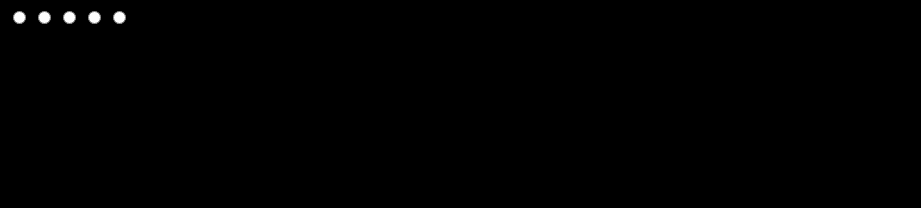
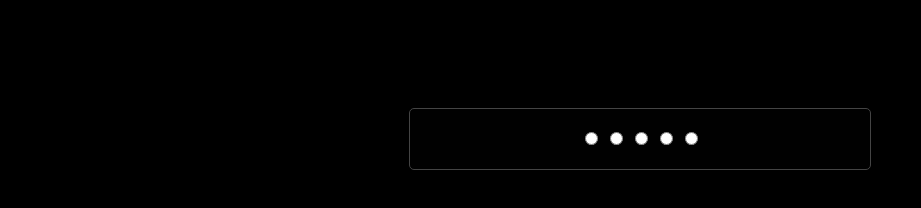
Before and after one commit to khanyicode/30_days_of_javascript_challenges, a plain HTML site: page star rating system/index.html in a window 1280 px wide. Shown: the whole page, without its empty margins (0-921 px from the left). Drawn offline with Linux system fonts and the light colour scheme.

Commit message:
added a border radius

```diff
--- a/star rating system/index.css
+++ b/star rating system/index.css
@@ -1,9 +1,27 @@
-
+*{
+    margin: 200;
+    padding: 80;
+    box-sizing: boarder-box;
+    font-family: "poppins" sans-serif
+}
 
 body{
-    background:black
+    background: black;
+    display: grid;
+    height: 300%;
+    place-items: center;
+    text-align: center;
+    padding: 100px 30px;
+
 }
 
 .container{
+    width: 400px;
+    background-color: #1111;
+    padding: 20px 30px;
+    border: 1px solid #444;
+    border-radius: 5px;
     display: flex;
-}
+    align-items: center;
+    justify-content: center;
+    flex-direction: column;}
--- a/star rating system/index.html
+++ b/star rating system/index.html
@@ -10,15 +10,15 @@
     <div class="container" >
         <div class=" star-widget">
         <input type="radio" name="rate" id="rate-5">
-        <label for ="rate =5"></label>
+        <label for ="rate =5"class="stars" class="stars"></label>
+        <input type="radio"class="stars" name="rate" id="rate-5">
+        <label for ="rate =4"class="stars"></label>
         <input type="radio" name="rate" id="rate-5">
-        <label for ="rate =4"></label>
+        <label for ="rate =3"class="stars"></label>
         <input type="radio" name="rate" id="rate-5">
-        <label for ="rate =3"></label>
+        <label for ="rate =2"class="stars"></label>
         <input type="radio" name="rate" id="rate-5">
-        <label for ="rate =2"></label>
-        <input type="radio" name="rate" id="rate-5">
-        <label for ="rate =1"></label>
+        <label for ="rate =1"class="stars"></label>
         </div>
         </div>
 </body>
```
